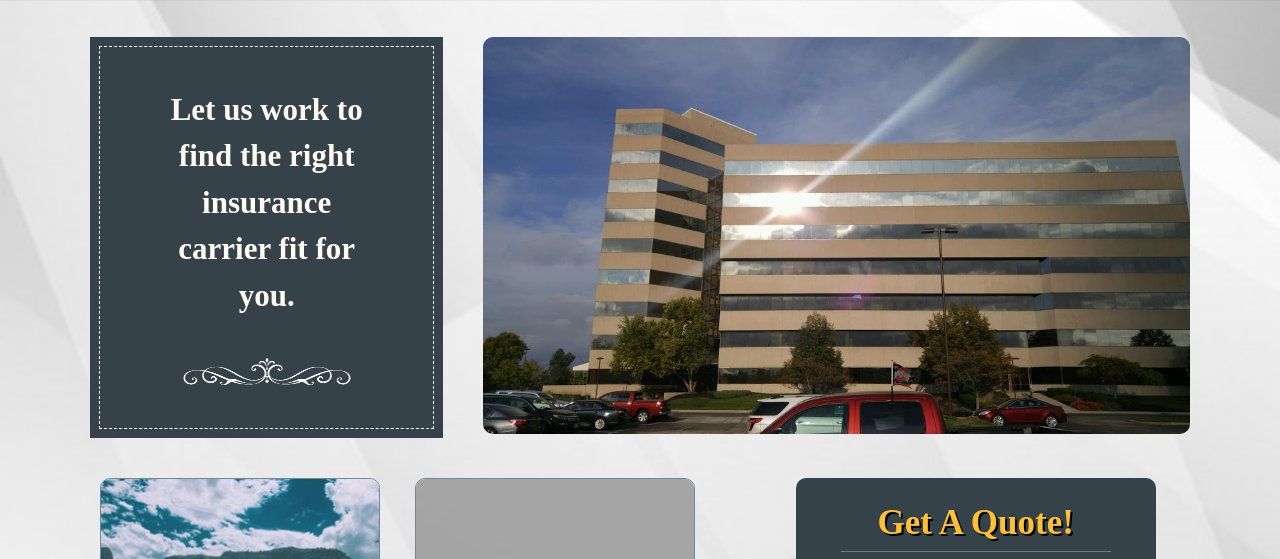
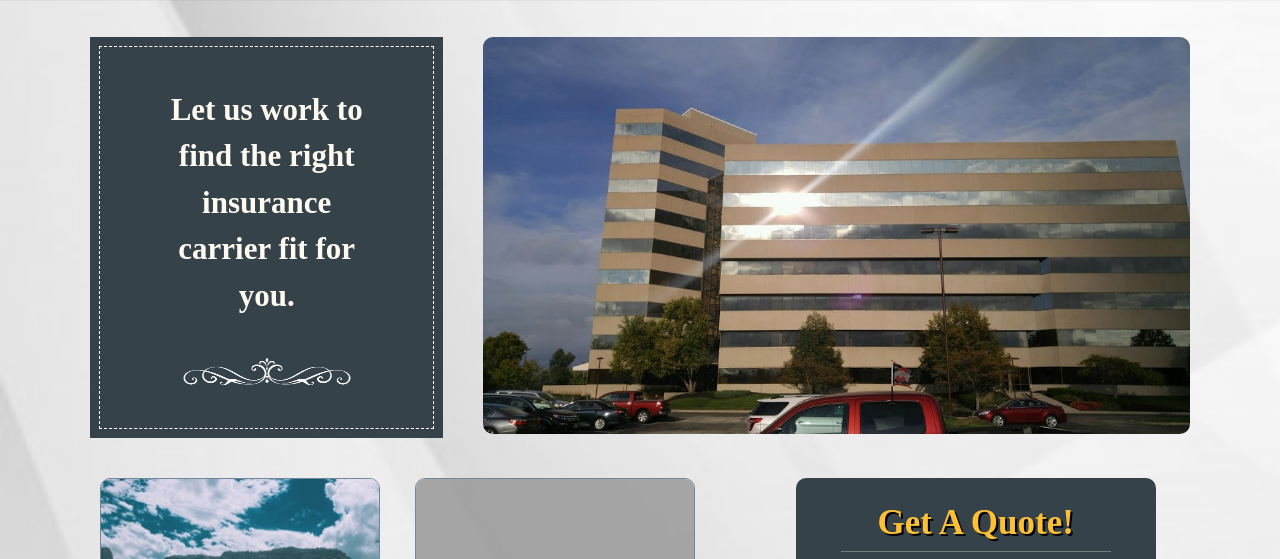
Before and after one commit to miwaro/knecht-insurance, a website: page src/index.html in a window 1280 px wide. Shown: the part 211-770 px from the top of the page. Drawn offline with Linux system fonts and the light colour scheme; grey boxes are pictures that could not be loaded.

Commit message:
Change background and prep for final pages

```diff
--- a/src/css/style.css
+++ b/src/css/style.css
@@ -1,10 +1,12 @@
 /*universal selectors*/
 html {
     height: 100%;
+    background-image: url(../img/grey.jpg);
+    background-repeat:no-repeat;
+    background-size: cover;
 }
 body {
     margin: 0 auto;
-    background-color: #F5F5F5;
     min-height: 100%;
     display: flex;
     flex-direction: column;
```
